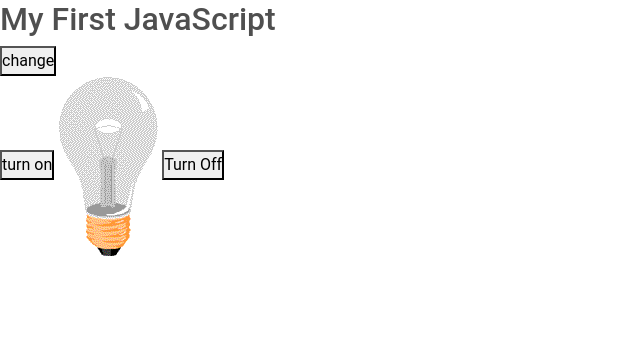
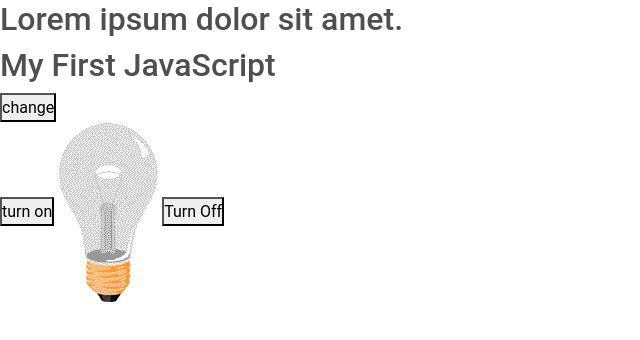
Before and after one commit to Youssef-mahmoud-1/first_js-_project, a plain HTML site: page index.html in a window 1280 px wide. Shown: the whole page, without its empty margins (0-640 px from the left). Drawn offline with Linux system fonts and the light colour scheme.

Commit message:
Update index.html

```diff
--- a/index.html
+++ b/index.html
@@ -31,7 +31,7 @@
 </head>
 <body>
 
-    <!-- <h2 id="demo">Lorem ipsum dolor sit amet.</h2> -->
+    <h2 id="demo">Lorem ipsum dolor sit amet.</h2>
 
 
     <h2>My First JavaScript</h2>
```
